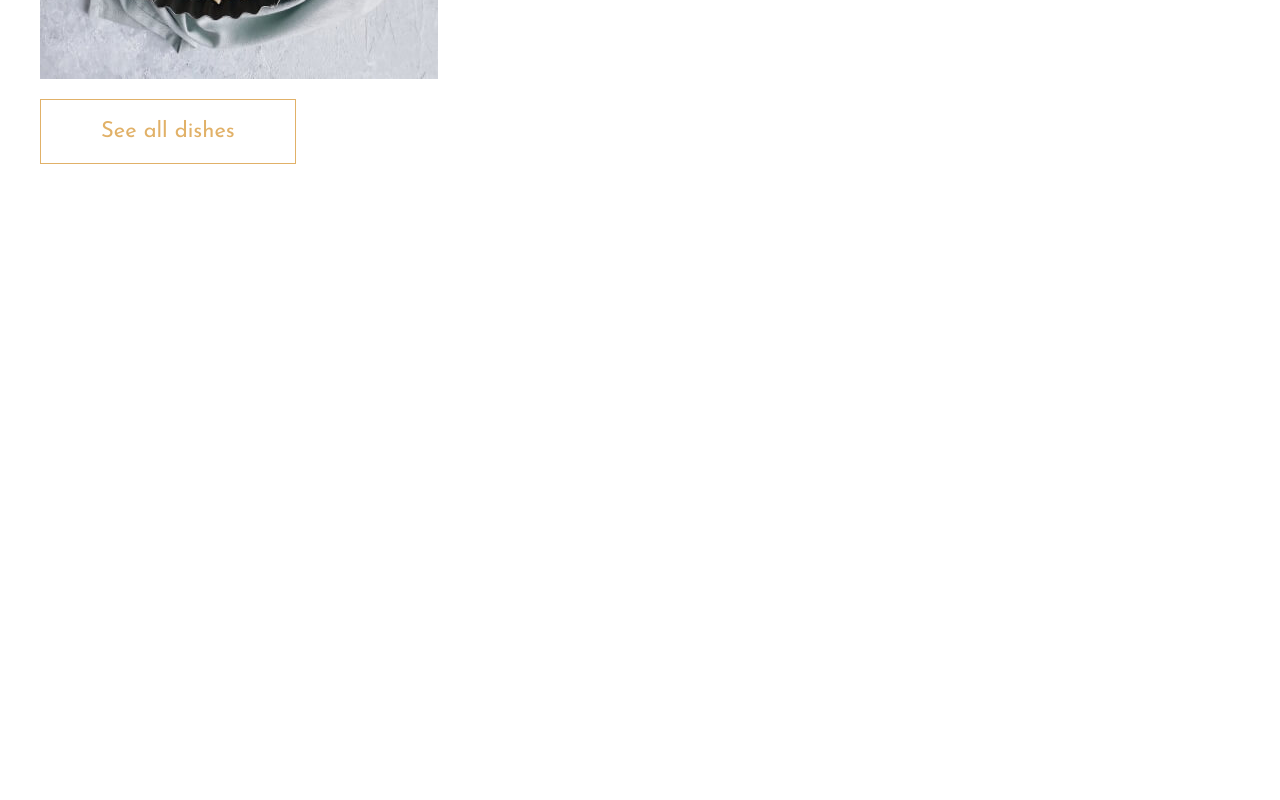
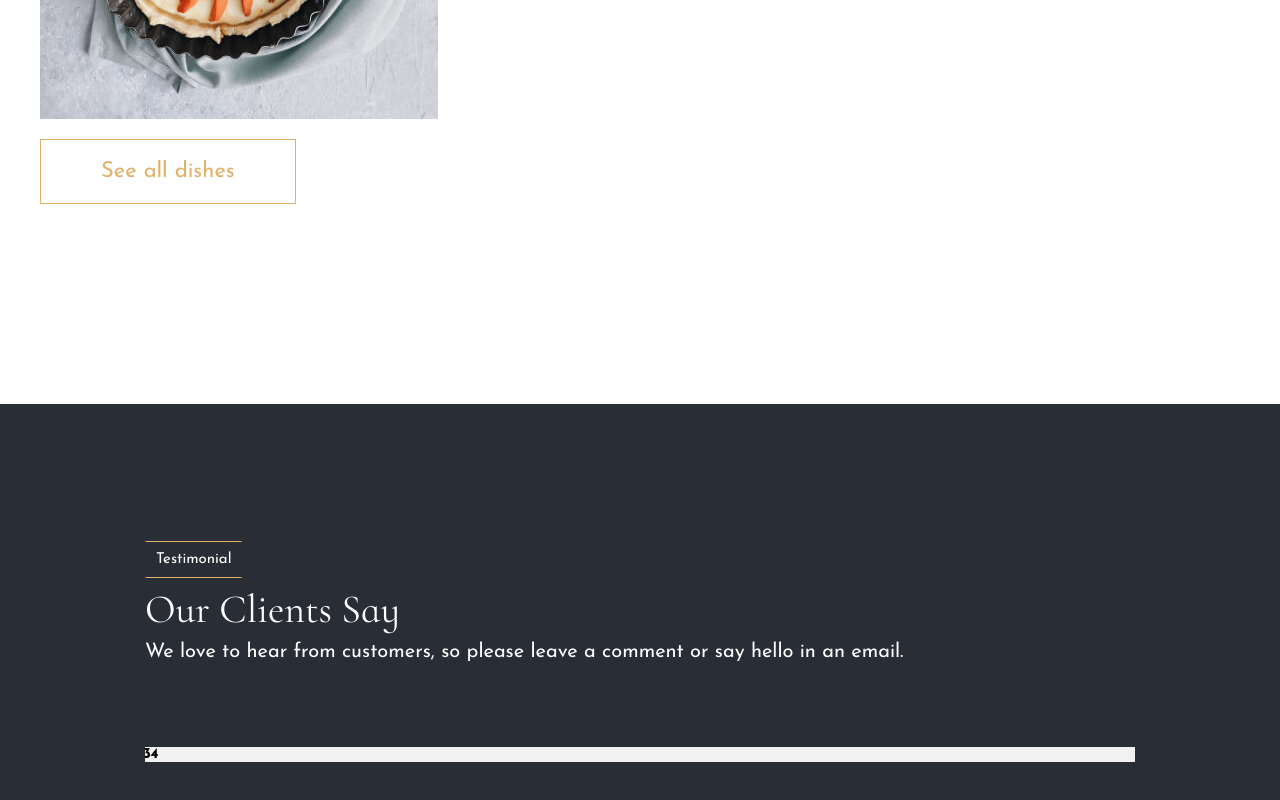
Before and after one commit to islom-sattorov/final-project, a React (Vite) app: page / in a window 1280 px wide. Shown: the part 3239-4039 px from the top of the page. Before the commit the page ends 3603 px from the top, so only its background shows below. Built offline with nearby package versions, Linux system fonts and the light colour scheme.

Commit message:
add: testimonium

```diff
--- a/src/App.jsx
+++ b/src/App.jsx
@@ -4,6 +4,7 @@ import Header from './Components/Header/Header'
 import MainInfo from './Components/Info/MainInfo'
 import Main from './Components/Main/Main'
 import Menu from './Components/Menu/Menu'
+import Testimonial from './Components/Testimonial/Testimonial'
 
 function App() {
 
@@ -14,6 +15,7 @@ function App() {
       <MainInfo />
       <Certs />
       <Menu />
+      <Testimonial />
     </>
   )
 }
--- /dev/null
+++ b/src/Components/Carousel/Carousel.jsx
@@ -0,0 +1,51 @@
+import { useEffect, useState } from 'react';
+import style from './Carousel.module.scss';
+
+const data = ['1', '2', '3', '4'];
+
+const Carousel = () => {
+    const [currentIndex, setCurrentIndex] = useState(0)
+
+
+    const carouselInfiniteScroll = () => {
+        if (currentIndex === data.length - 1) {
+            return setCurrentIndex(0)
+        }
+        return setCurrentIndex(currentIndex + 1)
+    }
+
+    useEffect(() => {
+        const interval = setInterval(() => { carouselInfiniteScroll() }, 3000)
+        //
+        return () => clearInterval(interval);
+    })
+
+
+    return (
+        <>
+            <div className={style.carousel_container}>
+
+                {data.map((item, idx) => {
+                    return <h1 className={style.carousel_item}
+                        style={{ transform: `translate(-${currentIndex * 100}%)` }}
+                        key={idx}
+                    >{item}</h1>
+                })}
+                {/* <div className={style.carousel_item}>
+                    <h1>Item 1</h1>
+                </div>
+
+                <div className={style.carousel_item}>
+                    <h1>Item 2</h1>
+                </div>
+
+                <div className={style.carousel_item}>
+                    <h1>Item 3</h1>
+                </div> */}
+
+            </div>
+        </>
+    )
+}
+
+export default Carousel
--- /dev/null
+++ b/src/Components/Carousel/Carousel.module.scss
@@ -0,0 +1,16 @@
+@import '../../styles/variables';
+
+.carousel_container{
+    background: #f1f1f1;
+    display: flex;
+    flex-wrap: nowrap;
+    overflow: hidden;
+
+    #{&}_item{
+        @include flex(center, center);
+        height: 20rem;
+        min-width: 100%;
+        width: 100%;
+        transition: 1s cubic-bezier(0.39, 0.575, 0.565, 1);
+    }
+}
--- a/src/Components/Menu/Menu.jsx
+++ b/src/Components/Menu/Menu.jsx
@@ -13,9 +13,6 @@ const Menu = () => {
                         <img className={style.section_pic} src={special} alt='special' />
                         <button className={style.section_btn}>See all dishes</button>
                     </div>
-                    <div>
-                        <h2>test</h2>
-                    </div>
                 </div>
             </div>
         </section>
--- a/src/Components/Menu/Menu.module.scss
+++ b/src/Components/Menu/Menu.module.scss
@@ -2,6 +2,7 @@
 
 .section{
     padding: 14rem 4rem 20rem 4rem;
+    max-width: 500px;
 
     #{&}_flex{
         display: flex;
--- /dev/null
+++ b/src/Components/Testimonial/Testimonial.jsx
@@ -0,0 +1,17 @@
+import Carousel from '../Carousel/Carousel'
+import style from './Testimonial.module.scss'
+
+const Testimonial = () => {
+    return (
+        <section className={style.section}>
+            <div className='container'>
+                <span className={style.section_test}>Testimonial</span>
+                <h2 className={style.section_title}>Our Clients Say</h2>
+                <p className={style.section_subtitle}>We love to hear from customers, so please leave a comment or say hello in an email.</p>
+            </div>
+            <Carousel />
+        </section>
+    )
+}
+
+export default Testimonial
--- /dev/null
+++ b/src/Components/Testimonial/Testimonial.module.scss
@@ -0,0 +1,41 @@
+@import '../../styles/variables';
+
+.section{
+    background: $secondary;
+    padding: 14.5rem;
+
+    #{&}_test{
+        font-size: 1.5rem;
+        font-weight: 400;
+        font-family: $secondary-font;
+        padding: 1rem;
+        border-top: 1px solid $primary;
+        border-bottom: 1px solid $primary;
+        border-left: 1px solid transparent;
+        border-right: 1px solid transparent;
+        line-height: 22px;
+        color: #fff;
+        transition: 0.2s all;
+        &:hover{
+            border-left: 1px solid $primary;
+            border-right: 1px solid $primary;
+        }
+    }
+
+    #{&}_title{
+        font-family: $primary-font;
+        font-weight: 400;
+        font-size: 4rem;
+        line-height: 56px;
+        color: #fff;
+        padding: 1rem 0 0 0;
+    }
+
+    #{&}_subtitle{
+        font-family: $secondary-font;
+        color: #fff;
+        font-size: 2rem;
+        line-height: 30px;
+        padding: 0 0 8rem 0;
+    }
+}
```
Also changed, not shown: src/Components/Menu/raw.png (added).
